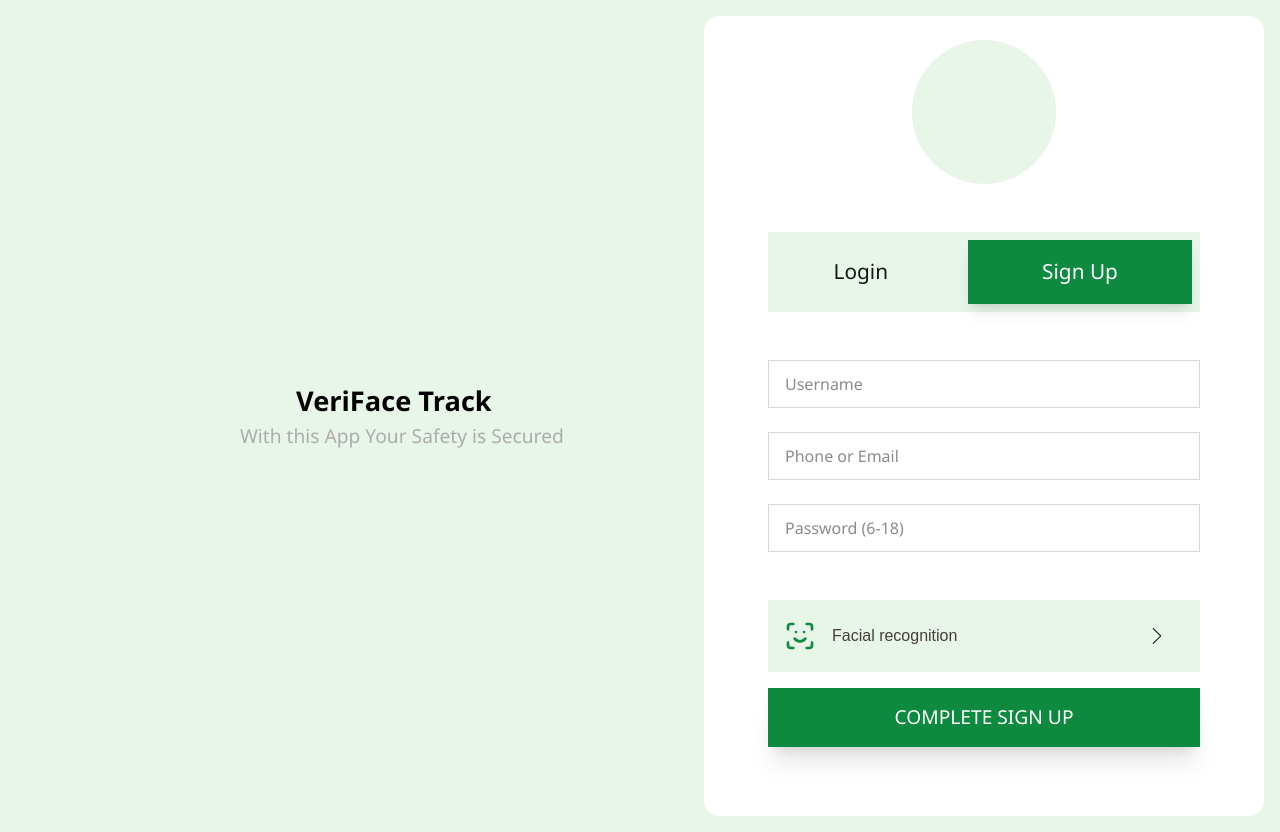
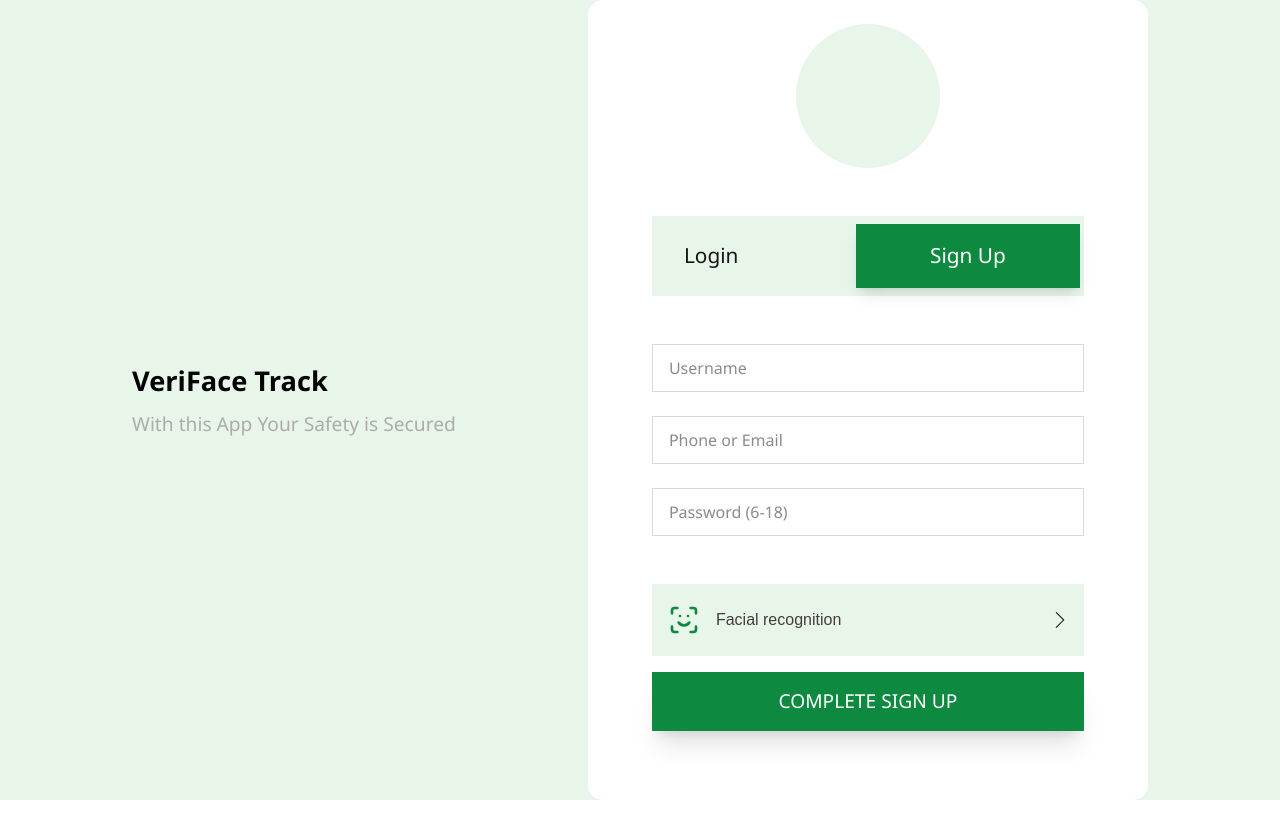
Before and after one commit to Meedux/veriface-track, a Next.js app: page /sign-up in a window 1280 px wide. After the commit the page ends 800 px from the top, so only its background shows below. Built offline with nearby package versions, Linux system fonts and the light colour scheme.

Commit message:
login and signup page

```diff
--- a/app/login/page.js
+++ b/app/login/page.js
@@ -1,14 +1,14 @@
 import React from 'react'
+import { LuScanFace } from "react-icons/lu";
+import Link from 'next/link';
 
-import { LuScanFace } from "react-icons/lu";
 export default function Home() {
   return (
-
-         <div className="min-h-screen bg-[#E8F5E9] flex justify-between items-center">
-               {/* Left section - text */}
-               <div className="flex flex-col items-start ml-[15rem] mr-[2rem]">
+    <main className="min-h-screen bg-[#E8F5E9] flex items-center justify-center">
+      <div className="container flex flex-row justify-evenly items-center w-full max-w-7xl">
+        <section className="flex flex-col max-w-md">
           <h1
-                   className="text-[1.7rem] text-black ml-[3.5rem] font-bold"
+            className="text-[1.7rem] text-black font-bold mb-2 text-center"
             style={{ fontFamily: '"Segoe UI", sans-serif' }}
           >
             VeriFace Track
@@ -19,66 +19,59 @@ export default function Home() {
           >
             With this App Your Safety is Secured
           </p>
-               </div>
+        </section>
 
-           {/* Right section - sign up form */}
-           <div className="items-end bg-white w-[35rem] h-[50rem] m-[1rem] rounded-[15px]">
-             {/* Container of logo and contents */}
-             <div className="flex flex-col items-center justify-center">
-               {/* Logo */}
-               <div className="bg-[#E8F5E9] w-[12rem] h-[12rem] rounded-[50%] mt-[1.5rem] mb-[3rem]">
-               </div>
+        <section className="bg-white w-[35rem] h-[50rem] rounded-[15px] flex flex-col items-center">
+          <div className="bg-[#E8F5E9] w-[12rem] h-[12rem] rounded-full mt-[1.5rem] mb-[3rem]"></div>
 
-               {/* Sign up/login header container */}
-               <div className="bg-[#E8F5E9] h-[5rem] w-[27rem] rounded-[15] flex justify-start items-center mb-[3rem]">
-
-                 {/* Green container for sign up */}
+          <div className="bg-[#E8F5E9] h-[5rem] w-[27rem] rounded-[15] flex items-center mb-[3rem]">
             <div className="bg-[#0D8A3F] rounded-[10] ml-[0.5rem] mr-[4rem] h-[4rem] w-[14rem] flex justify-center items-center shadow-lg">
               <p
-                     className="text-[1.3rem] text-[white]"
+                className="text-[1.3rem] text-white"
                 style={{ fontFamily: '"Segoe UI", sans-serif', fontWeight: '500' }}
               >
                 Login
               </p>
             </div>
-                 <a
-                   className="text-[1.3rem]"
+            <Link
+              href={'/sign-up'}
+              className="text-[1.3rem] cursor-pointer"
               style={{ fontFamily: '"Segoe UI", sans-serif', fontWeight: '500' }}
             >
               Sign Up
-                 </a>
+            </Link>
           </div>
 
-               {/* Container of textboxes */}
-               <div className="flex justify-center flex-col">
-
+          <form className="w-[27rem]">
             <input
-                   className="w-[27rem] h-[3rem] border-[1px] border-[#d8d8d8] rounded-[10] mb-[1.5rem] pl-[1rem]"
+              className="w-full h-[3rem] border-[1px] border-[#d8d8d8] rounded-[10] mb-[1.5rem] pl-[1rem]"
               type="text"
               placeholder="Phone or Email"
               style={{ fontFamily: '"Segoe UI", sans-serif' }}
             />
             <input
-                   className="w-[27rem] h-[3rem] border-[1px] border-[#d8d8d8] rounded-[10] mb-[1.5rem] pl-[1rem]"
+              className="w-full h-[3rem] border-[1px] border-[#d8d8d8] rounded-[10] mb-[1.5rem] pl-[1rem]"
               type="password"
               placeholder="Password (6-18)"
               style={{ fontFamily: '"Segoe UI", sans-serif' }}
             />
-               </div>
-               {/* Facial recognition section */}
-                <div className="bg-[#E8F5E9] h-[4.5rem] w-[27rem] rounded-[15] flex justify-start items-center mt-[1.5rem] pl-[1rem] mb-[1rem]">
-                           <span>
+
+            <div className="bg-[#E8F5E9] h-[4.5rem] w-full rounded-[15] flex items-center mt-[1.5rem] pl-[1rem] mb-[1rem]">
               <LuScanFace className="w-[2rem] h-[2rem]" style={{ color: '#0D8A3F' }} />
-                           </span>
-                           <p className="text-[#473D3D] mr-[10rem] ml-[1rem]">Facial recognition ready</p>
-                           <div className="bg-[#4CAF50] w-[1.2rem] h-[1.2rem] rounded-[50%]"></div>
+              <p className="text-[#473D3D] mr-auto ml-[1rem]">Facial recognition ready</p>
+              <div className="bg-[#4CAF50] w-[1.2rem] h-[1.2rem] rounded-full mr-4"></div>
             </div>
 
-
-               <button  className="bg-[#0D8A3F] h-[3.7rem] w-[27rem] rounded-[10] flex justify-center items-center text-[white] text-[1.2rem] shadow-xl" style={{ fontFamily: '"Segoe UI", sans-serif' }}>LOGIN </button>
+            <button
+              type="submit"
+              className="bg-[#0D8A3F] h-[3.7rem] w-full rounded-[10] flex justify-center items-center text-white text-[1.2rem] shadow-xl mt-4"
+              style={{ fontFamily: '"Segoe UI", sans-serif' }}
+            >
+              LOGIN
+            </button>
+          </form>
+        </section>
       </div>
-           </div>
-         </div>
-
+    </main>
   );
 }
--- a/app/sign-up/page.js
+++ b/app/sign-up/page.js
@@ -1,13 +1,15 @@
-import React from 'react'
+import React from "react";
 import { SlArrowRight } from "react-icons/sl";
 import { LuScanFace } from "react-icons/lu";
+import Link from "next/link";
+
 const page = () => {
   return (
-    <div className="min-h-screen bg-[#E8F5E9] flex justify-between items-center">
-          {/* Left section - text */}
-          <div className="flex flex-col items-start ml-[15rem] mr-[2rem]">
+    <main className="min-h-screen bg-[#E8F5E9] flex items-center justify-center">
+      <div className="container flex flex-row justify-evenly items-center w-full max-w-7xl">
+        <section className="flex flex-col max-w-md">
           <h1
-              className="text-[1.7rem] text-black ml-[3.5rem] font-bold"
+            className="text-[1.7rem] text-black font-bold mb-2"
             style={{ fontFamily: '"Segoe UI", sans-serif' }}
           >
             VeriFace Track
@@ -18,70 +20,78 @@ const page = () => {
           >
             With this App Your Safety is Secured
           </p>
-          </div>
+        </section>
 
-      {/* Right section - sign up form */}
-      <div className="items-end bg-white w-[35rem] h-[50rem] m-[1rem] rounded-[15px]">
-        {/* Container of logo and contents */}
-        <div className="flex flex-col items-center justify-center">
-          {/* Logo */}
-          <div className="bg-[#E8F5E9] w-[9rem] h-[9rem] rounded-[50%] mt-[1.5rem] mb-[3rem]">
-          </div>
+        <section className="bg-white w-[35rem] h-[50rem] rounded-[15px] flex flex-col items-center">
+          <div className="bg-[#E8F5E9] w-[9rem] h-[9rem] rounded-full mt-[1.5rem] mb-[3rem]"></div>
 
-          {/* Sign up/login header container */}
-          <div className="bg-[#E8F5E9] h-[5rem] w-[27rem] rounded-[15] flex justify-end items-center mb-[3rem]">
-            <a
-              className="text-[1.3rem]"
-              style={{ fontFamily: '"Segoe UI", sans-serif', fontWeight: '500' }}
+          <div className="bg-[#E8F5E9] h-[5rem] w-[27rem] rounded-[15] flex justify-between items-center mb-[3rem]">
+            <Link
+              href={"/login"}
+              className="text-[1.3rem] cursor-pointer ml-8"
+              style={{
+                fontFamily: '"Segoe UI", sans-serif',
+                fontWeight: "500",
+              }}
             >
               Login
-            </a>
-            {/* Green container for sign up */}
-            <div className="bg-[#0D8A3F] rounded-[10] ml-[5rem] mr-[0.5rem] h-[4rem] w-[14rem] flex justify-center items-center shadow-lg">
+            </Link>
+            <div className="bg-[#0D8A3F] rounded-[10] h-[4rem] w-[14rem] flex justify-center items-center shadow-lg mr-1">
               <p
-                className="text-[1.3rem] text-[white]"
-                style={{ fontFamily: '"Segoe UI", sans-serif', fontWeight: '500' }}
+                className="text-[1.3rem] text-white"
+                style={{
+                  fontFamily: '"Segoe UI", sans-serif',
+                  fontWeight: "500",
+                }}
               >
                 Sign Up
               </p>
             </div>
           </div>
 
-          {/* Container of textboxes */}
-          <div className="flex justify-center flex-col">
+          <form className="w-[27rem]">
             <input
-              className="w-[27rem] h-[3rem] border-[1px] border-[#d8d8d8] rounded-[10] mb-[1.5rem] pl-[1rem]"
+              className="w-full h-[3rem] border-[1px] border-[#d8d8d8] rounded-[10] mb-[1.5rem] pl-[1rem]"
               type="text"
               placeholder="Username"
               style={{ fontFamily: '"Segoe UI", sans-serif' }}
             />
             <input
-              className="w-[27rem] h-[3rem] border-[1px] border-[#d8d8d8] rounded-[10] mb-[1.5rem] pl-[1rem]"
+              className="w-full h-[3rem] border-[1px] border-[#d8d8d8] rounded-[10] mb-[1.5rem] pl-[1rem]"
               type="text"
               placeholder="Phone or Email"
               style={{ fontFamily: '"Segoe UI", sans-serif' }}
             />
             <input
-              className="w-[27rem] h-[3rem] border-[1px] border-[#d8d8d8] rounded-[10] mb-[1.5rem] pl-[1rem]"
+              className="w-full h-[3rem] border-[1px] border-[#d8d8d8] rounded-[10] mb-[1.5rem] pl-[1rem]"
               type="password"
               placeholder="Password (6-18)"
               style={{ fontFamily: '"Segoe UI", sans-serif' }}
             />
+
+            <div className="bg-[#E8F5E9] h-[4.5rem] w-full rounded-[15] flex items-center mt-[1.5rem] pl-[1rem] mb-[1rem]">
+              <LuScanFace
+                className="w-[2rem] h-[2rem]"
+                style={{ color: "#0D8A3F" }}
+              />
+              <p className="text-[#473D3D] mr-auto ml-[1rem]">
+                Facial recognition
+              </p>
+              <SlArrowRight className="w-[1rem] h-[1rem] mr-4" />
             </div>
 
-          {/* Facial recognition section */}
-          <div className="bg-[#E8F5E9] h-[4.5rem] w-[27rem] rounded-[15] flex justify-start items-center mt-[1.5rem] pl-[1rem] mb-[1rem]">
-            <span>
-            <LuScanFace className="w-[2rem] h-[2rem]" style={{ color: '#0D8A3F' }} />
-            </span>
-            <p className="text-[#473D3D] mr-[12rem] ml-[1rem]">Facial recognition</p>
-            <span><SlArrowRight className="w-[1rem] h-[1rem]"/></span>
+            <button
+              type="submit"
+              className="bg-[#0D8A3F] h-[3.7rem] w-full rounded-[10] flex justify-center items-center text-white text-[1.2rem] shadow-xl mt-4"
+              style={{ fontFamily: '"Segoe UI", sans-serif' }}
+            >
+              COMPLETE SIGN UP
+            </button>
+          </form>
+        </section>
       </div>
-          <button  className="bg-[#0D8A3F] h-[3.7rem] w-[27rem] rounded-[10] flex justify-center items-center text-[white] text-[1.2rem] shadow-xl" style={{ fontFamily: '"Segoe UI", sans-serif' }}>COMPLETE SIGN UP</button>
-        </div>
-      </div>
-    </div>
-  )
-}
+    </main>
+  );
+};
 
-export default page
+export default page;
```
Lines whose indentation alone changed are shown as unchanged.
